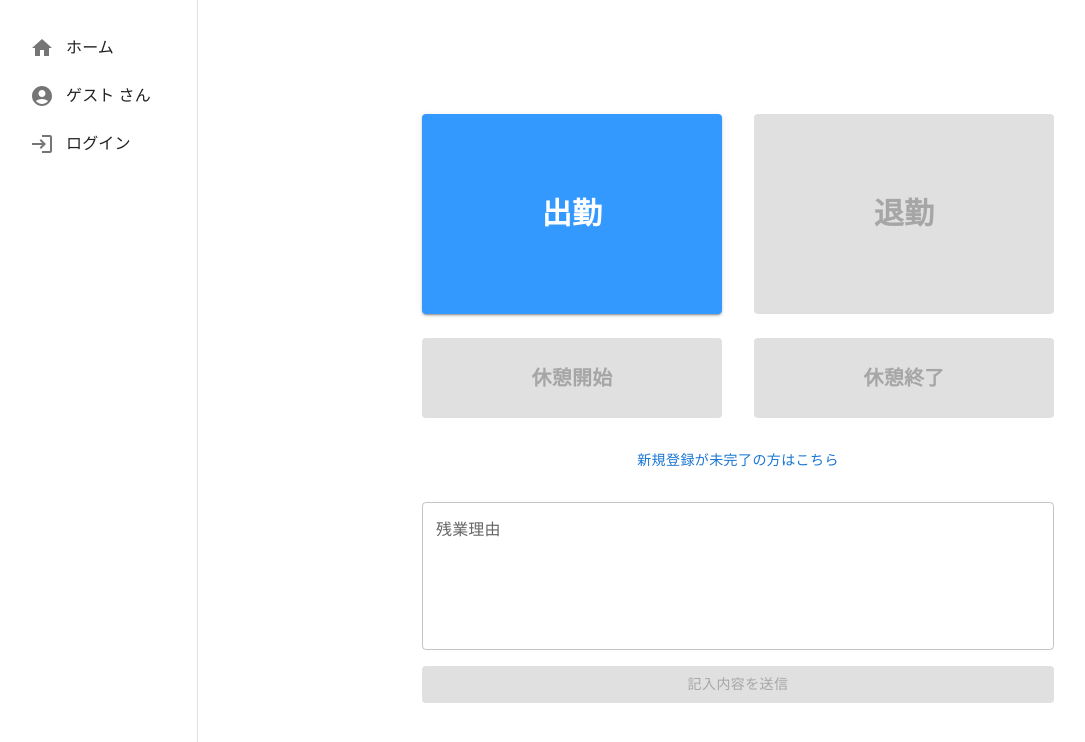
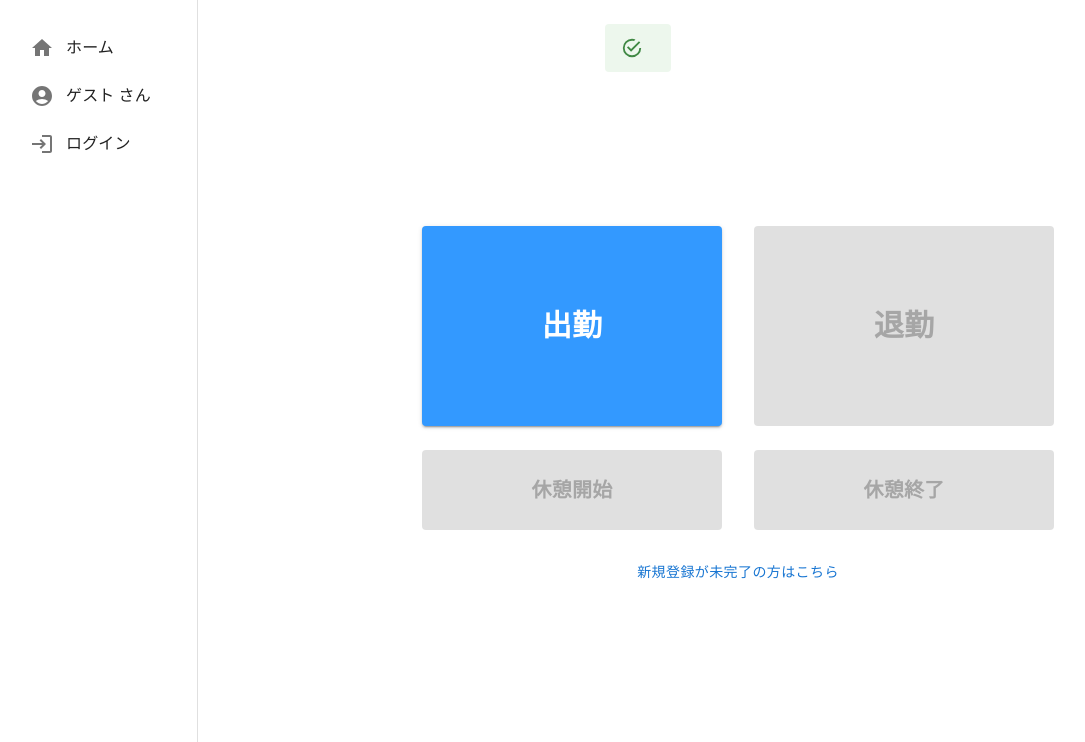
Before and after one commit to kosuke-05/portfolio-AttendanceApplication, a Next.js app in the folder frontend/attendance-project/: page / in a window 1280 px wide. Shown: the top 742 px of the page, without its empty margins (2-1087 px from the left). Built offline with nearby package versions, Linux system fonts and the light colour scheme.

Commit message:
残業理由の登録APIの実装がメイン

```diff
--- a/frontend/attendance-project/component/lateTextField/lateTextField.tsx
+++ b/frontend/attendance-project/component/lateTextField/lateTextField.tsx
@@ -17,24 +17,23 @@ export const LateTextField = ({
     mode: "onChange",
     resolver: zodResolver(LateValidation),
     defaultValues: {
-      lateWorkStart: ""
+      lateWorkStart: "",
+      lateWorkFinish: ""
     }
   });
 
   // value値の判定結果
-  let result: string;
-  if(value === "work_start") {
-    result = "出勤"
-  } else if(value === "work_finish") {
-    result = "退勤"
-  };
+  let result: string = value === "work_start" ? "出勤" : "退勤";
+
+  // value値によってControllerのname属性値を変える
+  let nameValue: keyof LateType = value === "work_start" ? "lateWorkStart" : "lateWorkFinish";
 
   return (
     <FormProvider {...methods}>
       <form onSubmit={methods.handleSubmit(lateReasonSubmit)}>
         <Stack direction="column" spacing={2}>
           <Controller
-            name="lateWorkStart"
+            name={nameValue}
             control={methods.control}
             render={({ field, fieldState }) => (
               <TextField
--- /dev/null
+++ b/frontend/attendance-project/component/top/snackBarComponent.tsx
@@ -0,0 +1,27 @@
+"use client"
+
+import { UserStore } from "@/stores/user/userStore";
+import { Alert, Snackbar } from "@mui/material";
+
+// 出勤・退勤・休憩開始・休憩終了ボタン押下後に処理が成功するとスナックバーを表示
+export const SnackBarComponent = () => {
+  // ストアから取得
+  const alertMessage = UserStore((state) => state.alertMessage);
+
+  return (
+    <Snackbar
+      open
+      autoHideDuration={3000}
+      message={alertMessage}
+      anchorOrigin={{
+        vertical: "top",
+        horizontal: "center"
+      }}>
+      <Alert
+        severity="success"
+        sx={{
+          // width: "100%"
+        }} />
+    </Snackbar>
+  )
+};
--- a/frontend/attendance-project/component/top/stampButtons.tsx
+++ b/frontend/attendance-project/component/top/stampButtons.tsx
@@ -9,7 +9,7 @@ import { useRouter } from "next/navigation";
 import { LateTextField } from "../lateTextField/lateTextField";
 
 // 打刻ボタンを表示するコンポーネント
-export const StampButtons = ({
+export const  StampButtons = ({
   branchAttendanceStatus,
   lateReasonSubmit,
   attendanceStatus
@@ -184,6 +184,7 @@ export const StampButtons = ({
       )}
 
       {/** 退勤時刻超過のフィールド */}
+      {overLimitTime.work_finish && (
         <Box
           component="div"
           sx={{
@@ -193,6 +194,7 @@ export const StampButtons = ({
             value={attendanceStatus}
             lateReasonSubmit={lateReasonSubmit} />
         </Box>
+      )}
     </Stack>
   )
 };
--- a/frontend/attendance-project/component/top/topLogicComponent.tsx
+++ b/frontend/attendance-project/component/top/topLogicComponent.tsx
@@ -11,10 +11,14 @@ import { BreakFinishPostHook } from "@/hooks/attendance/breakFinishPostHook";
 import { LateWorkStartPostHook } from "@/hooks/late/workStartPostHook";
 import { SubmitHandler } from "react-hook-form";
 import { LateWorkFinishPostHook } from "@/hooks/late/workFinishPostHook";
+import { SnackBarComponent } from "./snackBarComponent";
 
 // トップページのロジックコンポーネント
 export const TopLogicComponent = () => {
-  // 出勤か退勤の分岐管理
+  /**
+   * 出勤か退勤の分岐管理
+   * 注意：初期値をwork_startにすると他で不具合になるため空文字のままにする
+   */
   const [attendanceStatus, setAttendanceStatus] = useState<AttendanceStatusType | "">("");
 
   /**
@@ -62,6 +66,7 @@ export const TopLogicComponent = () => {
   };
 
   return (
+    <>
       <Box
         component="div"
         sx={{
@@ -75,5 +80,9 @@ export const TopLogicComponent = () => {
           lateReasonSubmit={lateReasonSubmit}
           attendanceStatus={attendanceStatus} />
       </Box>
+
+      {/** ボタン押下後に処理が成功した際にスナックバーを表示 */}
+      <SnackBarComponent />
+    </>
   )
 };
--- a/frontend/attendance-project/hooks/attendance/workFinishPostHook.ts
+++ b/frontend/attendance-project/hooks/attendance/workFinishPostHook.ts
@@ -13,6 +13,7 @@ export const WorkFinishPostHook = () => {
   const setAttendanceStatus = UserStore((state) => state.setAttendanceStatus);
   const setAttendanceTime = UserStore((state) => state.setAttendanceTime);
   const setOverLimitTime = UserStore((state) => state.setOverLimitTime);
+  const setAlertMessage = UserStore((state) => state.setAlertMessage);
 
   return useMutation({
     mutationFn: WorkFinishPostApi,
@@ -23,6 +24,7 @@ export const WorkFinishPostHook = () => {
       setAttendanceStatus("work_finish", true);
       setAttendanceTime("work_finish", res.attendance);
       setOverLimitTime("work_finish", res.isLate);
+      setAlertMessage(res.message);
 
       // トークンを渡す
       setToken(res.token);
--- a/frontend/attendance-project/hooks/attendance/workStartPostHook.ts
+++ b/frontend/attendance-project/hooks/attendance/workStartPostHook.ts
@@ -14,6 +14,7 @@ export const WorkStartPostHook = () => {
   const setAttendanceStatus = UserStore((state) => state.setAttendanceStatus);
   const setAttendanceTime = UserStore((state) => state.setAttendanceTime);
   const setOverLimitTime = UserStore((state) => state.setOverLimitTime);
+  const setAlertMessage = UserStore((state) => state.setAlertMessage);
 
   return useMutation({
     mutationFn: WorkStartPostApi,
@@ -24,6 +25,7 @@ export const WorkStartPostHook = () => {
       setAttendanceStatus("work_start", true);
       setAttendanceTime("work_start", res.attendance);
       setOverLimitTime("work_start", res.isLate);
+      setAlertMessage(res.message);
 
       // トークンを渡す
       setToken(res.token);
--- a/frontend/attendance-project/stores/user/userStore.ts
+++ b/frontend/attendance-project/stores/user/userStore.ts
@@ -2,6 +2,7 @@
 
 import { UserStoreType } from "@/types/store/userStoreType";
 import { UserTypeAddId } from "@/types/user/userType";
+import { string } from "zod";
 import { create } from "zustand";
 import { persist } from "zustand/middleware";
 
@@ -94,7 +95,11 @@ export const UserStore = create<UserStoreType>()(
             break_start: false,
             break_finish: false
           }
-        }))
+        })),
+
+      alertMessage: "",
+
+      setAlertMessage: (message: string) => set({ alertMessage: message })
     }),
     {
       name: "user-storage",
```
Also changed, not shown: frontend/attendance-project/types/store/userStoreType.ts (+6 -1 lines), 2 other files (tests, documents, lock files or other folders). Lines whose indentation alone changed are shown as unchanged.
